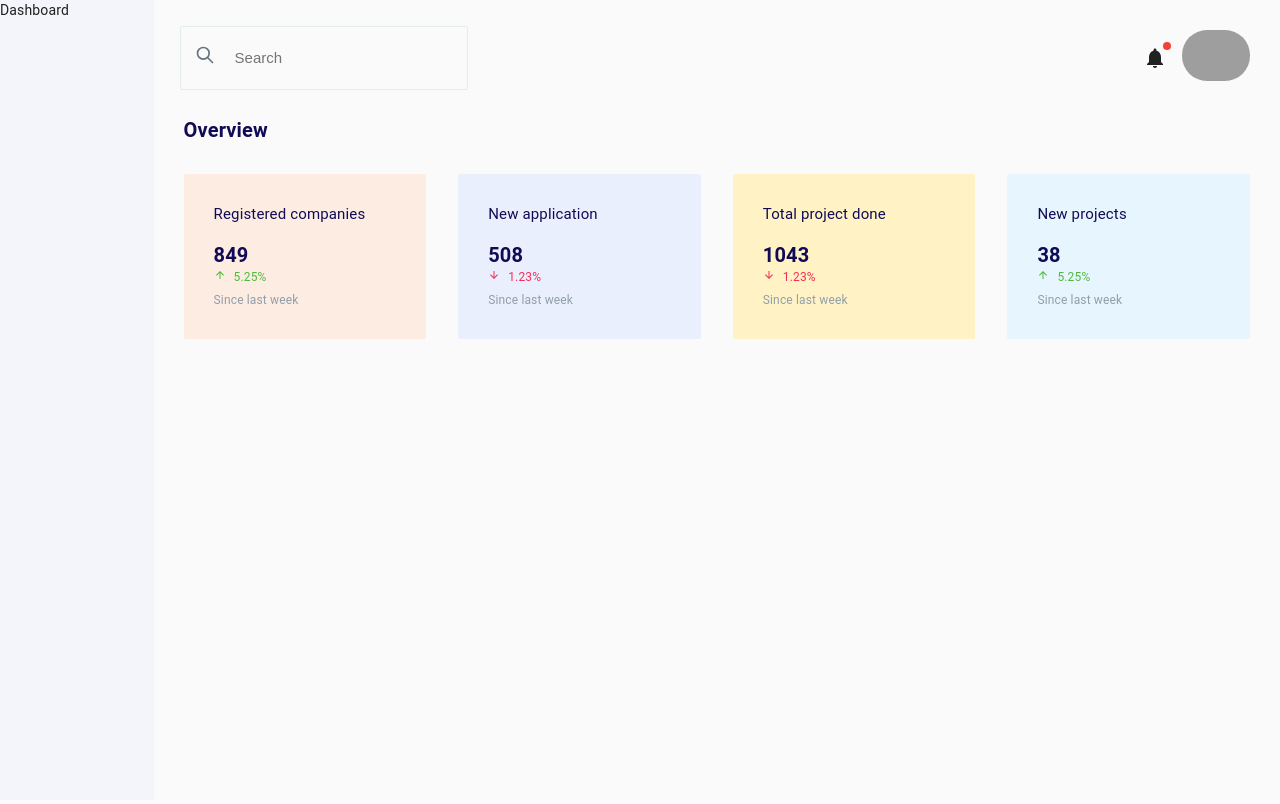
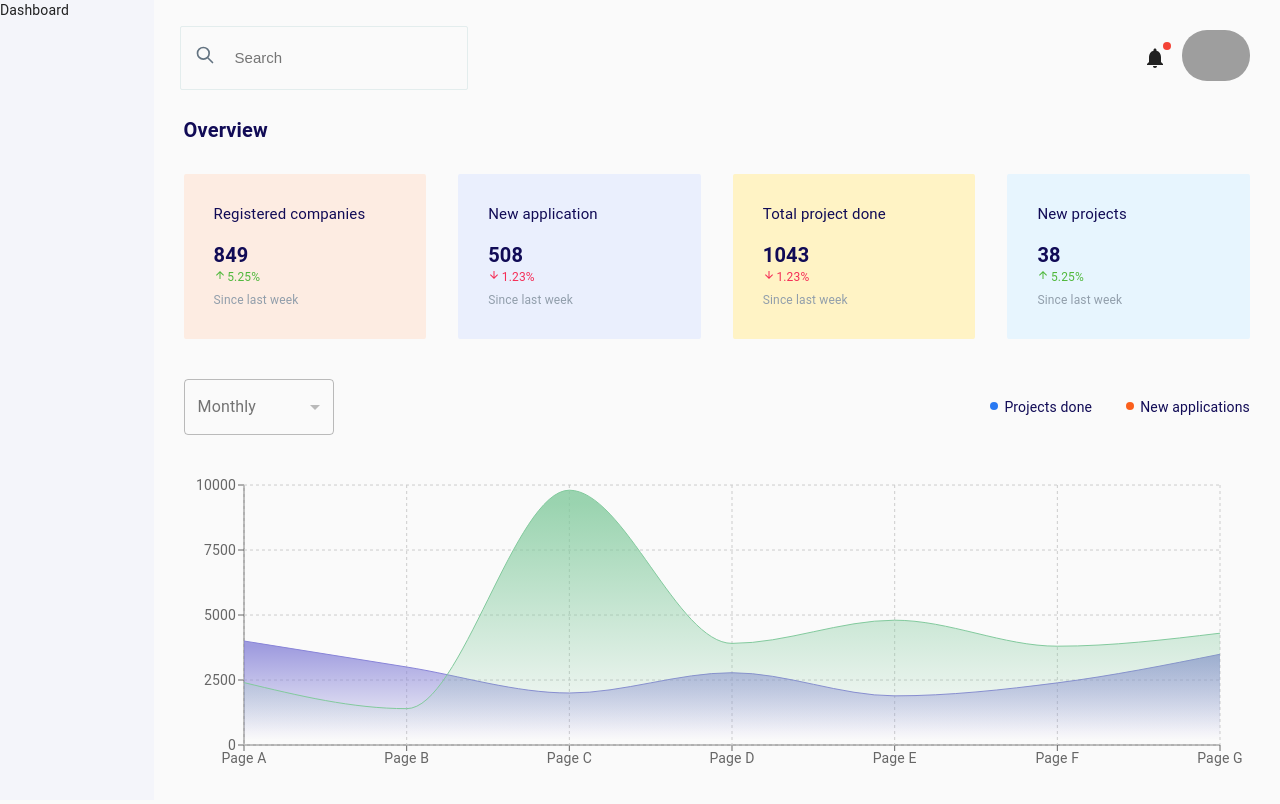
Before and after one commit to TheHelias/potential-octo-eureka, a React (Create React App) app: page / in a window 1280 px wide. Built offline with nearby package versions, Linux system fonts and the light colour scheme; grey boxes are pictures that could not be loaded.

Commit message:
feat: work on chart section

```diff
--- a/src/components/OverviewCard.js
+++ b/src/components/OverviewCard.js
@@ -16,7 +16,7 @@ export const OverviewCard = ({ data }) => {
         <p className='dashboard-overview--card__value'>{value}</p>
         <Box
           component={profit ? ArrowUpwardIcon : ArrowDownwardIcon}
-          mr={1}
+          mr={0.2}
           style={{ color: profit ? '#50B83C' : '#F52D56', fontSize: '12px' }}
         />
         <span
--- a/src/styles/index.scss
+++ b/src/styles/index.scss
@@ -84,4 +84,20 @@ p {
       margin-top: 5px;
     }
   }
+
+  .dashboard-overview--chart {
+    display: grid;
+    grid-template-columns: 50% 50%;
+    margin: 40px 0;
+
+    .dashboard-overview--chart__switch {
+      width: 150px;
+    }
+
+    .dashboard-overview--chart__legend{
+      color: $dark-blue;
+      align-self: center;
+      justify-self: flex-end;
+    }
+  }
 }
--- a/src/views/Dashboard.js
+++ b/src/views/Dashboard.js
@@ -1,9 +1,20 @@
 import React from 'react'
 import Box from '@material-ui/core/Box'
 import Grid from '@material-ui/core/Grid'
+import FiberManualRecordIcon from '@material-ui/icons/FiberManualRecord'
+import {
+  XAxis,
+  YAxis,
+  CartesianGrid,
+  Tooltip,
+  AreaChart,
+  Area,
+  ResponsiveContainer
+} from 'recharts'
 
 import { OverviewCard } from '../components/OverviewCard'
 import { Header } from '../components/Header'
+import { FormControl, InputLabel, Select } from '@material-ui/core'
 
 function Dashboard () {
   return (
@@ -17,6 +28,72 @@ function Dashboard () {
             <OverviewCard data={data} key={data.title} />
           ))}
         </Grid>
+        <div className='dashboard-overview--chart'>
+          <FormControl
+            className='dashboard-overview--chart__switch'
+            variant='outlined'
+          >
+            <InputLabel id='demo-simple-select-outlined-label'>
+              Monthly
+            </InputLabel>
+            <Select
+              disabled
+              labelId='demo-simple-select-outlined-label'
+              id='demo-simple-select-outlined'
+              label='Month'
+            />
+          </FormControl>
+          <div className='dashboard-overview--chart__legend'>
+            <Box
+              component={FiberManualRecordIcon}
+              mr={0.5}
+              style={{ color: '#2979F2', fontSize: '12px' }}
+            />
+            <span>Projects done</span>
+            <Box
+              component={FiberManualRecordIcon}
+              mr={0.5}
+              ml={4}
+              style={{ color: '#FA5F1C', fontSize: '12px' }}
+            />
+            <span>New applications</span>
+          </div>
+        </div>
+        <ResponsiveContainer width='100%' height={300}>
+          <AreaChart
+            data={chartData}
+            margin={{ top: 10, right: 30, left: 0, bottom: 0 }}
+          >
+            <defs>
+              <linearGradient id='colorUv' x1='0' y1='0' x2='0' y2='1'>
+                <stop offset='5%' stopColor='#8884d8' stopOpacity={0.8} />
+                <stop offset='95%' stopColor='#8884d8' stopOpacity={0} />
+              </linearGradient>
+              <linearGradient id='colorPv' x1='0' y1='0' x2='0' y2='1'>
+                <stop offset='5%' stopColor='#82ca9d' stopOpacity={0.8} />
+                <stop offset='95%' stopColor='#82ca9d' stopOpacity={0} />
+              </linearGradient>
+            </defs>
+            <XAxis dataKey='name' />
+            <YAxis />
+            <CartesianGrid strokeDasharray='3 3' />
+            <Tooltip />
+            <Area
+              type='monotone'
+              dataKey='uv'
+              stroke='#8884d8'
+              fillOpacity={1}
+              fill='url(#colorUv)'
+            />
+            <Area
+              type='monotone'
+              dataKey='pv'
+              stroke='#82ca9d'
+              fillOpacity={1}
+              fill='url(#colorPv)'
+            />
+          </AreaChart>
+        </ResponsiveContainer>
       </Box>
     </div>
   )
@@ -54,3 +131,48 @@ const cardOverviewData = [
     background: '#E7F5FE'
   }
 ]
+
+const chartData = [
+  {
+    name: 'Page A',
+    uv: 4000,
+    pv: 2400,
+    amt: 2400
+  },
+  {
+    name: 'Page B',
+    uv: 3000,
+    pv: 1398,
+    amt: 2210
+  },
+  {
+    name: 'Page C',
+    uv: 2000,
+    pv: 9800,
+    amt: 2290
+  },
+  {
+    name: 'Page D',
+    uv: 2780,
+    pv: 3908,
+    amt: 2000
+  },
+  {
+    name: 'Page E',
+    uv: 1890,
+    pv: 4800,
+    amt: 2181
+  },
+  {
+    name: 'Page F',
+    uv: 2390,
+    pv: 3800,
+    amt: 2500
+  },
+  {
+    name: 'Page G',
+    uv: 3490,
+    pv: 4300,
+    amt: 2100
+  }
+]
```
